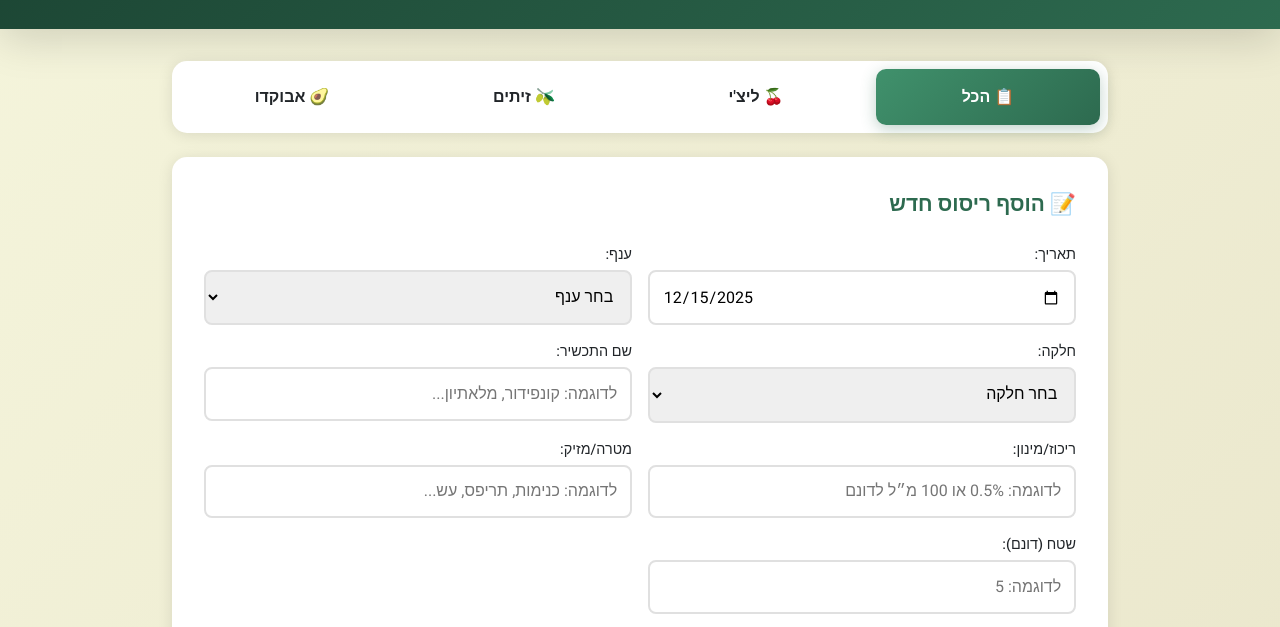
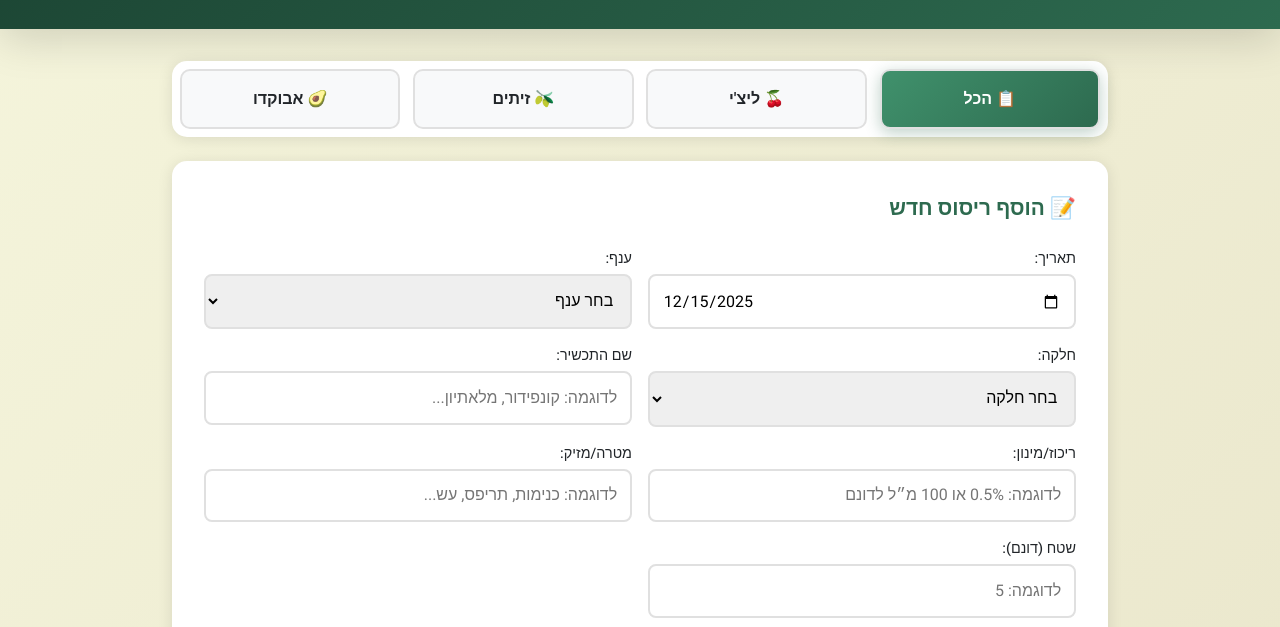
Before and after one commit to kleina2323/Risusim, a plain HTML site: page index.html in a window 1280 px wide. Shown: the part 157-784 px from the top of the page. Drawn offline with Linux system fonts and the light colour scheme; no server answers.

Commit message:
Add files via upload

```diff
--- a/css/style.css
+++ b/css/style.css
@@ -97,7 +97,7 @@ header .datetime {
 
 .tabs {
     display: flex;
-    gap: 0.5rem;
+    gap: 0.8rem;
     background: var(--white);
     padding: 0.5rem;
     border-radius: 15px;
@@ -107,8 +107,8 @@ header .datetime {
 .tab-btn {
     flex: 1;
     padding: 1rem;
-    border: none;
-    background: transparent;
+    border: 2px solid #e0e0e0;
+    background: var(--bg-light);
     color: var(--text-dark);
     font-family: inherit;
     font-size: 1rem;
```
